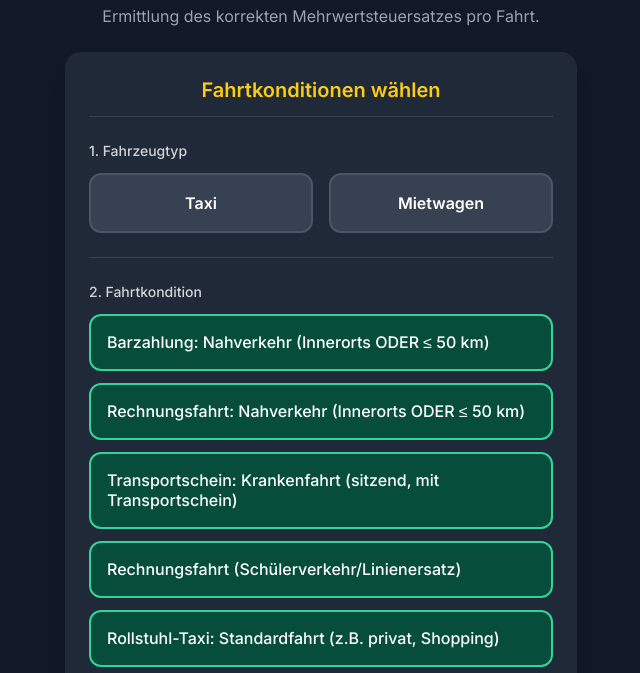
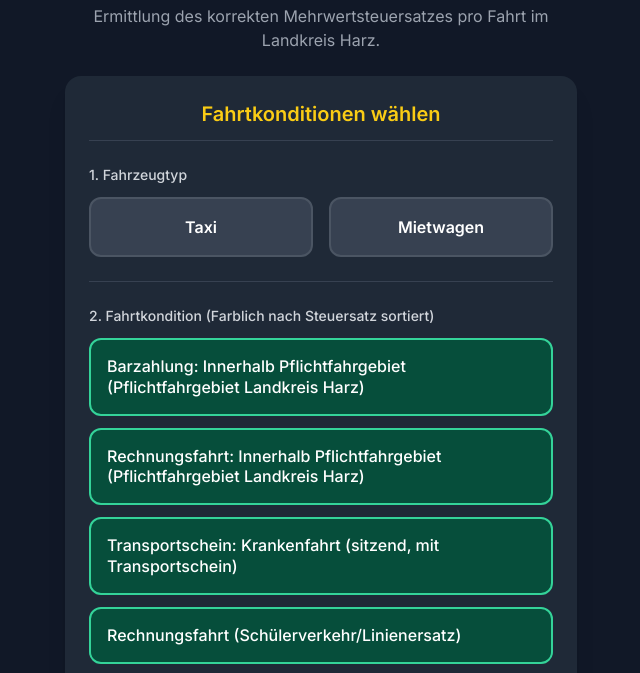
Before and after one commit to pfiffi1402/Mehrwertsteuer, a plain HTML site: page index.html in a window 1280 px wide. Both pictures are taken after a click on the label "Taxi". Shown: the part 108-781 px from the top of the page, without its empty margins (319-959 px from the left). Drawn offline with nearby package versions, Linux system fonts and the light colour scheme.

Commit message:
Refine comments and labels in index.html
Updated comments and labels for clarity regarding VAT options and conditions in the transportation context.

```diff
--- a/index.html
+++ b/index.html
@@ -85,7 +85,7 @@
             box-shadow: 0 0 15px rgba(252, 211, 77, 0.5); /* Gelber Glow */
         }
 
-        /* Styling für Option-Gruppen Titel - WIRD JETZT NICHT MEHR GENERIERT */
+        /* Optionsgruppen-Titel (werden nicht gerendert, aber Stil ist vorhanden) */
         .option-group-title {
             color: #facc15;
             font-weight: 700;
@@ -101,7 +101,7 @@
 <div class="w-full max-w-lg mx-auto">
     <header class="text-center mb-6">
         <h1 class="text-3xl sm:text-4xl font-bold text-yellow-400">MwSt-Rechner Personenbeförderung</h1>
-        <p class="text-gray-400 mt-2 text-sm sm:text-base">Ermittlung des korrekten Mehrwertsteuersatzes pro Fahrt.</p>
+        <p class="text-gray-400 mt-2 text-sm sm:text-base">Ermittlung des korrekten Mehrwertsteuersatzes pro Fahrt im Landkreis Harz.</p>
     </header>
 
     <!-- Haupt-Container -->
@@ -125,9 +125,9 @@
 
         <!-- SCHRITT 2: Transportart Auswahl (Dynamische Kacheln) -->
         <div id="transportConditionWrapper" class="hidden pt-6 border-t border-gray-700">
-             <label class="block text-sm font-medium text-gray-300 mb-3">2. Fahrtkondition</label>
+             <label class="block text-sm font-medium text-gray-300 mb-3">2. Fahrtkondition (Farblich nach Steuersatz sortiert)</label>
             <div id="transportConditionOptions" class="space-y-3 mb-6">
-                <!-- Dynamische Kacheln werden hier von JS eingefügt - Keine Zwischenüberschriften mehr -->
+                <!-- Dynamische Kacheln werden hier von JS eingefügt -->
             </div>
         </div>
 
@@ -141,7 +141,7 @@
 
         <!-- Rechtlicher Hinweis -->
         <div class="mt-4 p-4 bg-gray-700 border border-gray-600 rounded-lg">
-            <p class="text-xs font-semibold text-yellow-400 mb-1">Rechtliche Grundlage:</p>
+            <p class="text-xs font-semibold text-yellow-400 mb-1">Rechtliche Grundlage / Anmerkung:</p>
             <p id="legalNote" class="text-xs text-gray-400 italic">
                 Wählen Sie zuerst den Fahrzeugtyp und dann die passende Fahrtkondition aus der Liste.
             </p>
@@ -155,31 +155,31 @@
     const __firebase_config = '{}';
     const __initial_auth_token = '';
 
-    // Konfiguration der Optionen nach Fahrzeugtyp
-    // NOTE: Die optgroup-Objekte bleiben in der Datenstruktur, werden aber im DOM ignoriert
-    // Die farbliche Gliederung basiert auf dem getVatClass.
+    // Konfiguration der Optionen nach Fahrzeugtyp (mit den Regeln für Landkreis Harz)
+
+    const HARZ_NOTE = '(Pflichtfahrgebiet Landkreis Harz)';
+
     const taxiOptions = [
-        // GRUPPE 1: 7% REDUZIERT (Nahverkehr)
+        // GRUPPE 1: 7% REDUZIERT (Nahverkehr) - Grüne Kacheln
         { optgroup: '7% REDUZIERT', vat: '7 %' },
-        { value: 'bar_nah', label: 'Barzahlung: Nahverkehr (Innerorts ODER ≤ 50 km)', note: '7 % (Ermäßigt). Gilt für Standard-Fahrten im Nahverkehr (§ 12 Abs. 2 Nr. 10a UStG).' },
-        { value: 'rechnung_nah', label: 'Rechnungsfahrt: Nahverkehr (Innerorts ODER ≤ 50 km)', note: '7 % (Ermäßigt). Gilt für Standard-Fahrten im Nahverkehr (§ 12 Abs. 2 Nr. 10a UStG).' },
+        { value: 'bar_nah', label: `Barzahlung: Innerhalb Pflichtfahrgebiet ${HARZ_NOTE}`, note: `7 % (Ermäßigt). Gilt für Standard-Fahrten Innerhalb des Pflichtfahrgebiets (§ 12 Abs. 2 Nr. 10a UStG).` },
+        { value: 'rechnung_nah', label: `Rechnungsfahrt: Innerhalb Pflichtfahrgebiet ${HARZ_NOTE}`, note: `7 % (Ermäßigt). Gilt für Standard-Fahrten Innerhalb des Pflichtfahrgebiets (§ 12 Abs. 2 Nr. 10a UStG).` },
         { value: 'kranken_schein', label: 'Transportschein: Krankenfahrt (sitzend, mit Transportschein)', note: '7 % (Ermäßigt). Gilt für Taxifahrten mit Transportschein im Nahverkehr.' },
         { value: 'schueler', label: 'Rechnungsfahrt (Schülerverkehr/Linienersatz)', note: '7 % (Ermäßigt). Wird dem Linienverkehr gleichgestellt.' },
-        { value: 'rollstuhl_standard', label: 'Rollstuhl-Taxi: Standardfahrt (z.B. privat, Shopping)', note: '7 % (Ermäßigt). Gilt als normale Personenbeförderung im Nahverkehr, unabhängig vom Fahrzeug (§ 12 Abs. 2 Nr. 10a UStG).' },
 
-        // GRUPPE 2: 19% REGELSATZ (Fernverkehr & Kurier)
+        // GRUPPE 2: 0% STEUERBEFREIT (Rollstuhl- & Spezialtransport) - Blaue Kacheln
+        { optgroup: '0% STEUERBEFREIT', vat: '0 %' },
+        { value: 'rollstuhl_spezial', label: 'Rollstuhl-Taxi: Alle Fahrten (z.B. qualifizierte Krankenfahrten, Liegend/Rollstuhl)', note: '0 % (Steuerbefreit). Gilt nach Ihrer betriebsinternen Regelung für alle Rollstuhltransporte.' },
+
+        // GRUPPE 3: 19% REGELSATZ (Fernverkehr & Kurier) - Rote Kacheln
         { optgroup: '19% REGELSATZ', vat: '19 %' },
-        { value: 'bar_fern', label: 'Barzahlung: Fernverkehr (> 50 km) ODER Außerhalb Pflichtfahrgebiet', note: '19 % (Regelsatz). Gilt für Fahrten über 50 km (Fernverkehr) oder außerhalb des Pflichtfahrgebiets.' },
-        { value: 'rechnung_fern', label: 'Rechnungsfahrt: Fernverkehr (> 50 km) ODER Außerhalb Pflichtfahrgebiet', note: '19 % (Regelsatz). Gilt für Fahrten über 50 km (Fernverkehr) oder außerhalb des Pflichtfahrgebiets.' },
+        { value: 'bar_fern', label: `Barzahlung: Außerhalb Pflichtfahrgebiet ${HARZ_NOTE}`, note: '19 % (Regelsatz). Gilt für Fahrten außerhalb des Pflichtfahrgebiets.' },
+        { value: 'rechnung_fern', label: `Rechnungsfahrt: Außerhalb Pflichtfahrgebiet ${HARZ_NOTE}`, note: '19 % (Regelsatz). Gilt für Fahrten außerhalb des Pflichtfahrgebiets.' },
         { value: 'kurier', label: 'Kurier-/Materialfahrt (KEINE Personenbeförderung)', note: '19 % (Regelsatz). Gilt immer, da keine Personenbeförderung.' },
-
-        // GRUPPE 3: 0% STEUERBEFREIT (Spezialfall)
-        { optgroup: '0% STEUERBEFREIT', vat: '0 %' },
-        { value: 'rollstuhl_spezial', label: 'Rollstuhl-Taxi: Spezialtransport (z.B. qualifizierte Krankenfahrten, Liegend/Rollstuhl, steuerbefreit)', note: '0 % (Steuerbefreit). Gilt nur, wenn der Unternehmer als Sozialdienst anerkannt ist (§ 4 Nr. 17 UStG) UND die Leistung die Voraussetzungen erfüllt.' }
     ];
 
     const mietwagenOptions = [
-        // GRUPPE 1: 19% REGELSATZ (Standardfahrten Mietwagen)
+        // GRUPPE 1: 19% REGELSATZ (Standardfahrten Mietwagen) - Rote Kacheln
         { optgroup: '19% REGELSATZ', vat: '19 %' },
         { value: 'bar_standard', label: 'Barzahlung: Standard (Alle Strecken)', note: '19 % (Regelsatz). Mietwagen unterliegen grundsätzlich dem Regelsteuersatz.' },
         { value: 'rechnung_standard', label: 'Rechnungsfahrt: Standard (Alle Strecken)', note: '19 % (Regelsatz). Mietwagen unterliegen grundsätzlich dem Regelsteuersatz.' },
@@ -187,9 +187,11 @@
 
         // GRUPPE 2: 7% & 0% Ausnahmen
         { optgroup: '7% & 0% REDUZIERT/BEFREIT', vat: 'mixed' },
+        // 7% - Grüne Kacheln
         { value: 'kranken_schein', label: 'Transportschein: Krankenfahrt (sitzend, mit KV-Vertrag)', note: '7 % (Ermäßigt). Gilt nur bei Gleichstellung durch Sondervereinbarung mit der Krankenkasse.' },
         { value: 'schueler', label: 'Rechnungsfahrt (Schülerverkehr/Linienersatz)', note: '7 % (Ermäßigt). Wird dem Linienverkehr gleichgestellt.' },
-        { value: 'rollstuhl_spezial', label: 'Rollstuhl-Mietwagen: Spezialtransport (z.B. qualifizierte Krankenfahrten, Liegend/Rollstuhl, steuerbefreit)', note: '0 % (Steuerbefreit). Gilt nur, wenn der Unternehmer als Sozialdienst anerkannt ist (§ 4 Nr. 17 UStG) UND die Leistung die Voraussetzungen erfüllt.' }
+        // 0% - Blaue Kacheln
+        { value: 'rollstuhl_spezial', label: 'Rollstuhl-Mietwagen: Alle Fahrten (z.B. qualifizierte Krankenfahrten, Liegend/Rollstuhl)', note: '0 % (Steuerbefreit). Gilt nach Ihrer betriebsinternen Regelung für alle Rollstuhltransporte.' }
     ];
 
     /**
@@ -212,6 +214,17 @@
         const conditionWrapper = document.getElementById('transportConditionWrapper');
         const conditionOptionsContainer = document.getElementById('transportConditionOptions');
 
+        // Sorte nach VAT, um die farbliche Gliederung ohne Titel zu unterstützen: 0%, 7%, 19%
+        const sorter = (a, b) => {
+            if (a.vat === '0 %') return -1;
+            if (b.vat === '0 %') return 1;
+            if (a.vat === '7 %') return -1;
+            if (b.vat === '7 %') return 1;
+            return 0;
+        };
+
+        const options = (vehicle === 'taxi') ? taxiOptions.sort(sorter) : mietwagenOptions.sort(sorter);
+
         conditionOptionsContainer.innerHTML = '';
 
         if (!vehicle) {
@@ -219,10 +232,8 @@
             return;
         }
 
-        const options = (vehicle === 'taxi') ? taxiOptions : mietwagenOptions;
-
         options.forEach((opt, index) => {
-            // Nur die eigentlichen Kacheln rendern (optgroup-Objekte überspringen)
+            // Nur die eigentlichen Kacheln rendern, die optgroup-Titel (ohne value) ignorieren
             if (opt.value) {
                 const container = document.createElement('div');
                 const uniqueId = `condition-${vehicle}-${index}`;
```
